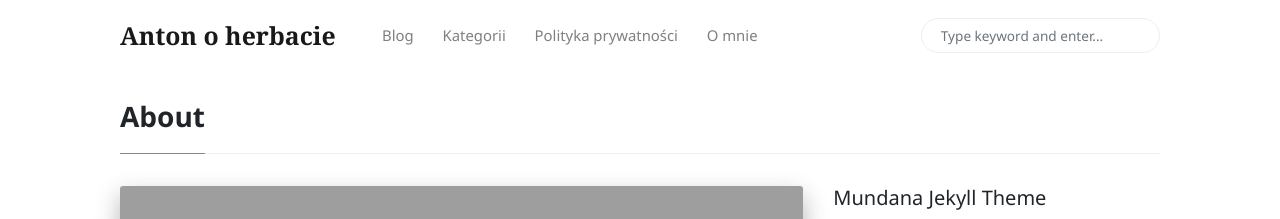
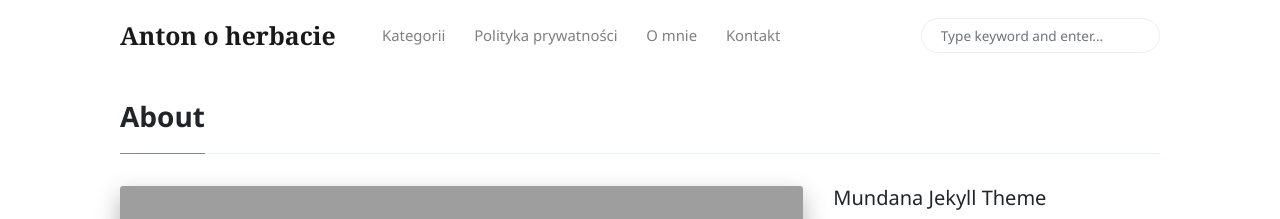
Before and after one commit to asiomchen/asiomchen.github.io, a Jekyll site: the page built from _pages/about.md, in a window 1280 px wide. Shown: the top 219 px of the page. Built offline with Jekyll 4.4.1, drawn with Linux system fonts in a browser that asks for light colours; nearby versions of some CDN libraries.

Commit message:
Update menu-header.html

```diff
--- a/_includes/menu-header.html
+++ b/_includes/menu-header.html
@@ -1,8 +1,5 @@
 <!--  Replace menu links here -->
 
-<li class="nav-item">
-<a class="nav-link" href="{{site.baseurl}}/index.html">Blog</a>
-</li>
 <li class="nav-item">
 <a class="nav-link" href="{{site.baseurl}}/categories.html">Kategorii</a>
 </li>
@@ -10,5 +7,8 @@
 <a class="nav-link" href="{{site.baseurl}}/privacy-policy.html">Polityka prywatności</a>
 </li>
 <li class="nav-item">
-<a class="nav-link" href="{{site.baseurl}}/contact.html">O mnie</a>
+<a class="nav-link" href="{{site.baseurl}}/about.html">O mnie</a>
 </li>
+<li class="nav-item">
+    <a class="nav-link" href="{{site.baseurl}}/contact.html">Kontakt</a>
+</li>
```
